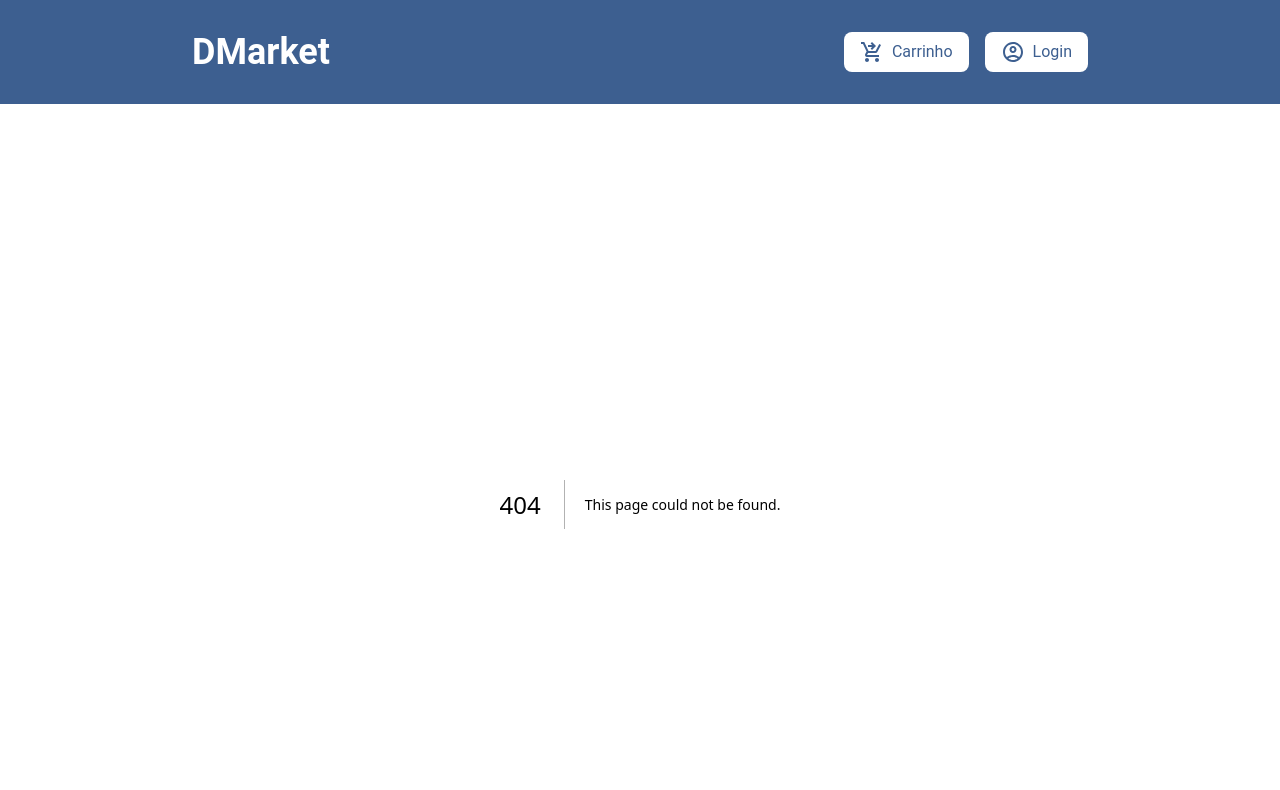
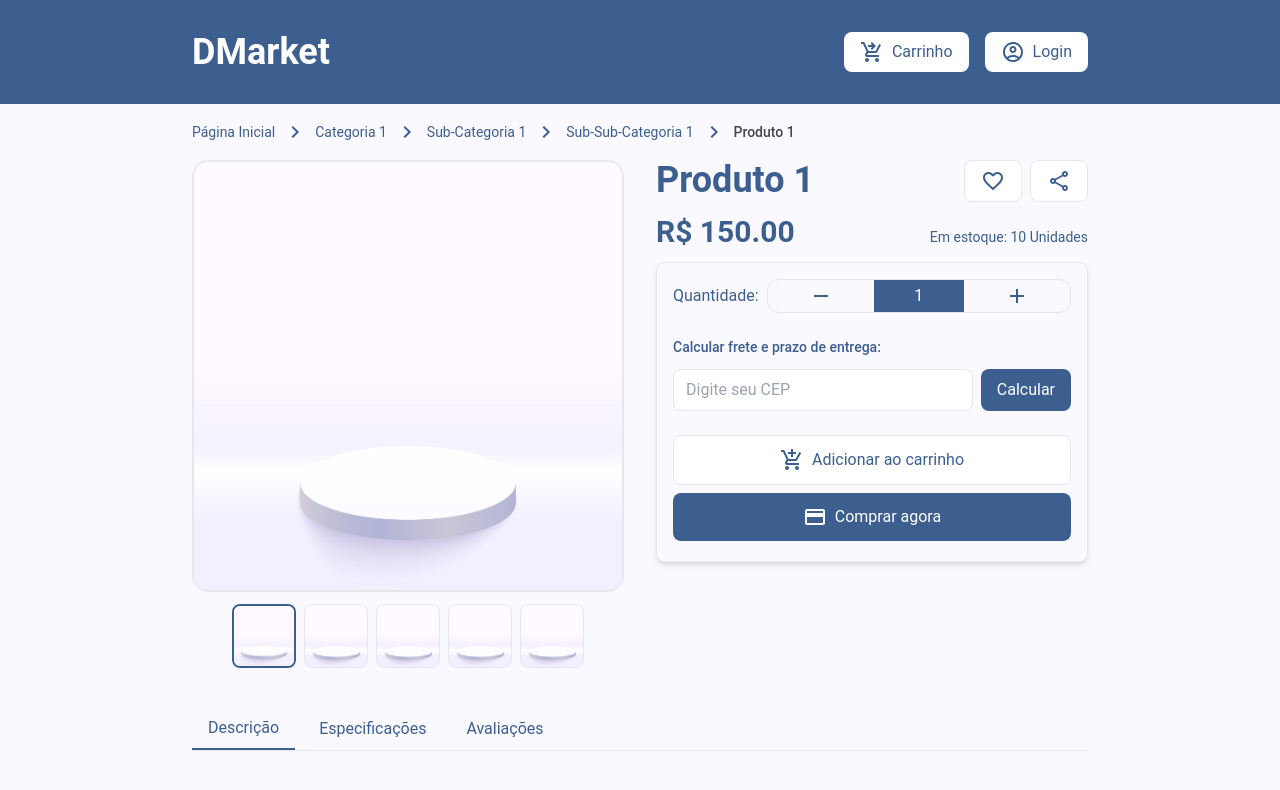
Before and after one commit to RenatoSouzaAN/renatosouza-front-end-avancado-mvp, a Next.js app: page /products/1 in a window 1280 px wide. Before the commit this address had no page. Shown: the top 790 px of the page. Built offline with nearby package versions, Linux system fonts and the light colour scheme.

Commit message:
Created Product page and added related components

```diff
--- /dev/null
+++ b/src/app/products/[id]/page.jsx
@@ -0,0 +1,144 @@
+"use client";
+import React from "react";
+import { useParams } from "next/navigation";
+import { useState } from "react";
+import Image from "next/image";
+
+import useCart from "@/hooks/useCart";
+
+import mockProducts from "@/mock/products";
+
+import Breadcrumbs from "@/components/Breadcrumbs";
+import QuantityButtons from "@/components/QuantityButtons";
+import CartAndBuyButtons from "@/components/CartAndBuyButtons";
+import ShareButton from "@/components/ShareButton";
+import FavoriteButton from "@/components/Favoritebutton";
+import ImageSelector from "@/components/ImageSelector";
+import ProductTabs from "@/components/ProductTabs";
+
+const ProductPage = () => {
+    const { id } = useParams();
+
+    const product = mockProducts.find((product) => product.id === id);
+
+    const [quantity, setQuantity] = useState(1);
+    const { handleAddToCart, handleBuyNow } = useCart();
+
+    const [selectedImageIndex, setSelectedImageIndex] = useState(0);
+
+    const increaseQuantity = () => {
+        if (quantity < product.stock) setQuantity(quantity + 1);
+    };
+
+    const decreaseQuantity = () => {
+        if (quantity > 1) setQuantity(quantity - 1);
+    };
+
+    if (!product) {
+        return <div>Produto não encontrado</div>;
+    }
+
+    return (
+        <div className="mx-auto px-48 md:px-48 pt-4 pb-10">
+            <Breadcrumbs product={product} />
+
+            <div className="grid grid-cols-1 md:grid-cols-2 gap-8 mt-4">
+                <section className="flex flex-col gap-3">
+                    <div className="aspect-square border rounded-2xl bg-background relative">
+                        <Image
+                            src={product.images[selectedImageIndex]}
+                            alt={product.title}
+                            layout="fill"
+                            className="w-full h-full border rounded-2xl"
+                        />
+                    </div>
+
+                    <ImageSelector
+                        images={product.images}
+                        productTitle={product.title}
+                        selectedIndex={selectedImageIndex}
+                        onSelectImage={setSelectedImageIndex}
+                    />
+                </section>
+
+                <section className="flex flex-col gap-3">
+                    <div className="flex flex-col gap-3">
+                        <div className="flex justify-between">
+                            <h1 className="text-4xl font-bold text-primary">
+                                {product.title}
+                            </h1>
+                            <div className="flex gap-2">
+                                <FavoriteButton
+                                    product={product}
+                                ></FavoriteButton>
+                                <ShareButton product={product}></ShareButton>
+                            </div>
+                        </div>
+
+                        <div className="flex items-baseline justify-between">
+                            <span className="text-3xl font-bold text-primary">
+                                R$ {product.price.toFixed(2)}
+                            </span>
+                            <span className="text-sm text-primary">
+                                Em estoque: {product.stock} Unidades
+                            </span>
+                        </div>
+                    </div>
+
+                    <div className="flex flex-col border rounded-lg p-4 gap-6 shadow-md">
+                        <div className="flex items-center text-primary">
+                            <span className="mr-2">Quantidade: </span>
+                            <div className="flex items-center justify-between flex-1 border rounded-xl bg-background">
+                                <QuantityButtons
+                                    quantity={quantity}
+                                    increaseQuantity={increaseQuantity}
+                                    decreaseQuantity={decreaseQuantity}
+                                    buttonStyles={{
+                                        decrease:
+                                            "text-primary hover:bg-gray-100 rounded-tl-xl rounded-bl-xl flex items-center justify-center flex-1",
+                                        increase:
+                                            "text-primary hover:bg-gray-100 rounded-tr-xl rounded-br-xl flex items-center justify-center flex-1",
+                                    }}
+                                    inputStyles="text-on-primary bg-primary flex-1 text-center"
+                                    containerStyles="flex items-center flex-1"
+                                />
+                            </div>
+                        </div>
+
+                        <div className="flex flex-col gap-3">
+                            <label className="block text-primary text-sm font-medium">
+                                Calcular frete e prazo de entrega:
+                            </label>
+                            <div className="flex gap-2">
+                                <input
+                                    type="text"
+                                    placeholder="Digite seu CEP"
+                                    className="flex-1 px-3 py-2 border rounded-lg"
+                                />
+                                <button className="px-4 py-2 bg-primary text-white rounded-lg">
+                                    Calcular
+                                </button>
+                            </div>
+                        </div>
+
+                        <div className="">
+                            <CartAndBuyButtons
+                                handleAddToCart={handleAddToCart}
+                                handleBuyNow={handleBuyNow}
+                                product={product}
+                                quantity={quantity}
+                                containerStyles="mb-1"
+                                cartButtonStyles="bg-on-primary text-primary border hover:bg-gray-100"
+                                buyNowButtonStyles="bg-primary text-on-primary hover:bg-on-primary-container"
+                            />
+                        </div>
+                    </div>
+                </section>
+            </div>
+
+            <ProductTabs product={product} />
+        </div>
+    );
+};
+
+export default ProductPage;
```
